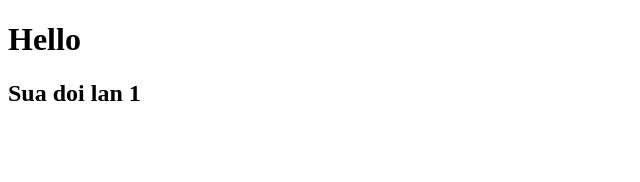
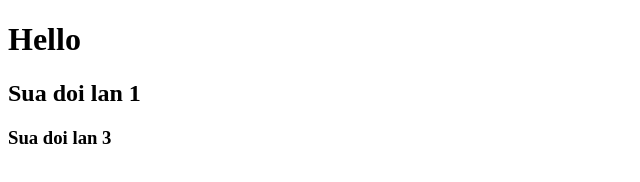
Before and after one commit to Huydz123lata/DuAn3, a plain HTML site: page Index.html in a window 1280 px wide. Shown: the whole page, without its empty margins (0-640 px from the left). Drawn offline with Linux system fonts and the light colour scheme.

Commit message:
third commit

```diff
--- a/Index.html
+++ b/Index.html
@@ -8,5 +8,6 @@
 <body>
     <h1>Hello</h1>
     <h2>Sua doi lan 1</h2>
+    <h3>Sua doi lan 3</h3>
 </body>
 </html>
```
